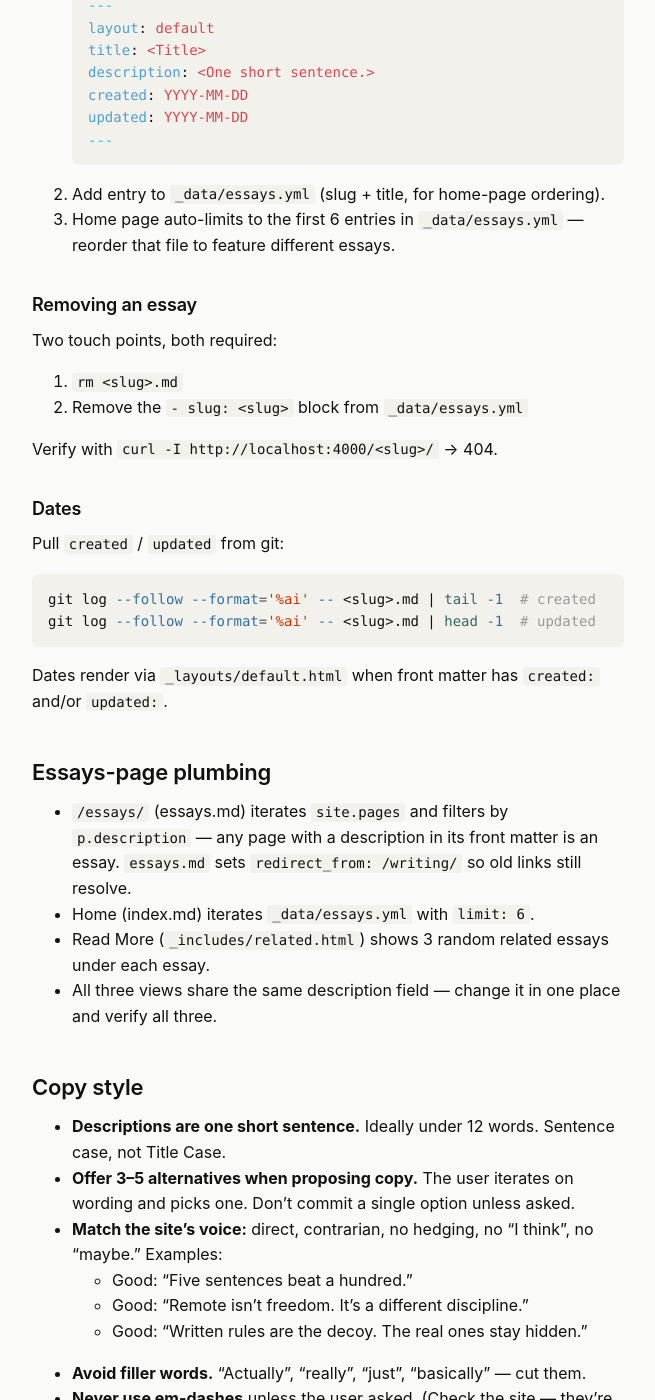
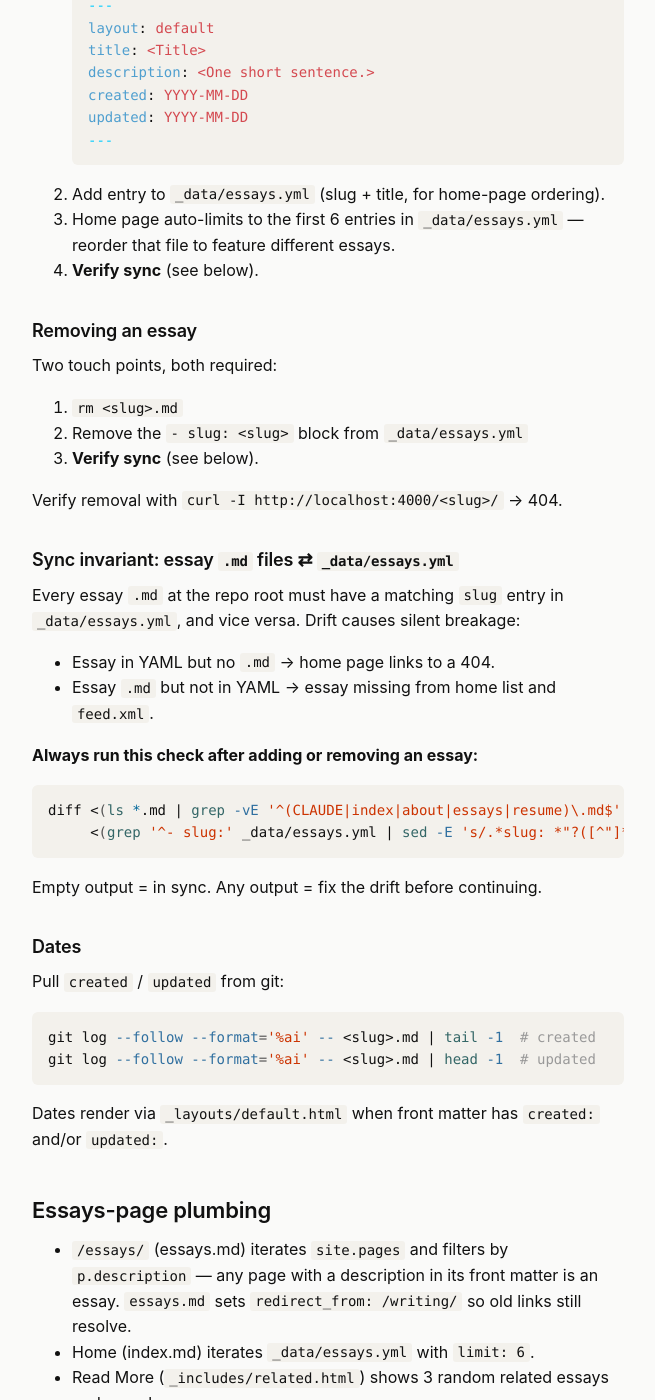
Before and after one commit to demiculus/demiculus.github.io, a Jekyll site: the page built from CLAUDE.md, in a window 1280 px wide and 1400 px high, scrolled down 918 px. Shown: the whole window, without its empty margins (312-967 px from the left). Built offline with Jekyll 4.4.1, drawn with Linux system fonts in a browser that asks for light colours; our own code applies the rules of GitHub Pages for plain Markdown files.

Commit message:
Add JSON-LD schema and llms.txt, document essay sync rule
- JSON-LD: Article schema on essay pages, WebSite+Person on homepage.
- llms.txt: auto-generated from _data/essays.yml + front matter.
- CLAUDE.md: require sync check between essay .md files and _data/essays.yml.

Co-Authored-By: Claude Opus 4.7 (1M context) <noreply@anthropic.com>

````diff
--- a/CLAUDE.md
+++ b/CLAUDE.md
@@ -26,13 +26,28 @@ Personal essay site for Demi Yilmaz (cofounder of Colonist.io). Jekyll-based, ho
    ```
 2. Add entry to `_data/essays.yml` (slug + title, for home-page ordering).
 3. Home page auto-limits to the first 6 entries in `_data/essays.yml` — reorder that file to feature different essays.
+4. **Verify sync** (see below).
 
 ### Removing an essay
 Two touch points, both required:
 1. `rm <slug>.md`
 2. Remove the `- slug: <slug>` block from `_data/essays.yml`
+3. **Verify sync** (see below).
 
-Verify with `curl -I http://localhost:4000/<slug>/` → 404.
+Verify removal with `curl -I http://localhost:4000/<slug>/` → 404.
+
+### Sync invariant: essay `.md` files ⇄ `_data/essays.yml`
+
+Every essay `.md` at the repo root must have a matching `slug` entry in `_data/essays.yml`, and vice versa. Drift causes silent breakage:
+- Essay in YAML but no `.md` → home page links to a 404.
+- Essay `.md` but not in YAML → essay missing from home list and `feed.xml`.
+
+**Always run this check after adding or removing an essay:**
+```sh
+diff <(ls *.md | grep -vE '^(CLAUDE|index|about|essays|resume)\.md$' | sed 's/\.md$//' | sort) \
+     <(grep '^- slug:' _data/essays.yml | sed -E 's/.*slug: *"?([^"]*)"?.*/\1/' | sort)
+```
+Empty output = in sync. Any output = fix the drift before continuing.
 
 ### Dates
 Pull `created` / `updated` from git:
````
Also changed, not shown: _includes/head.html (+44 -0 lines), llms.txt (added, +26 -0 lines).
